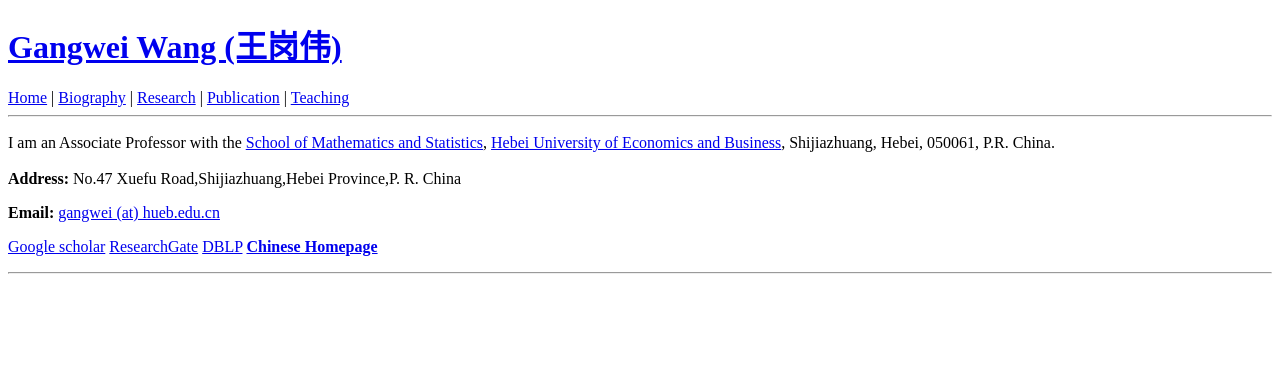
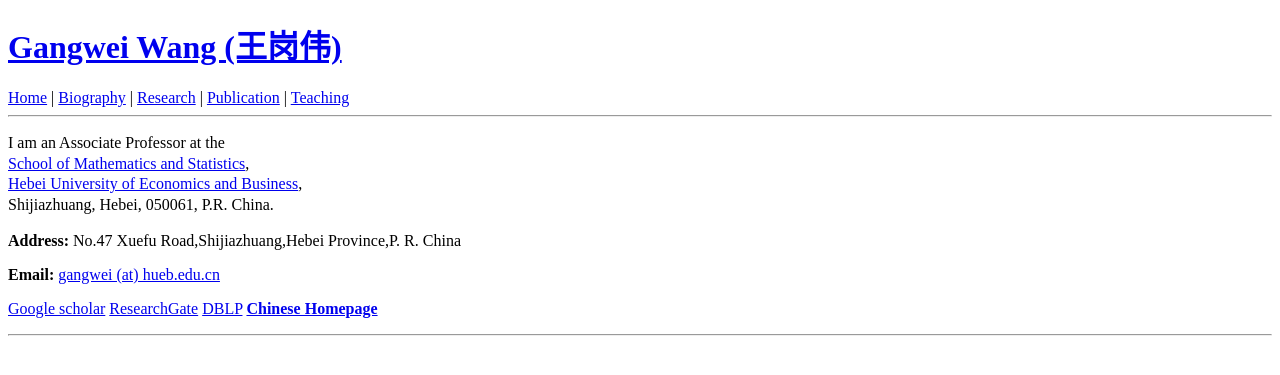
Before and after one commit to wanggangwei82/wanggangwei82.github.io, a Jekyll site: the page built from index.html, in a window 1280 px wide. Shown: the top 375 px of the page. Built offline with Jekyll 4.4.1, drawn with Linux system fonts in a browser that asks for light colours; the list of posts is cut into pages by our own code.

Commit message:
Update index.html

```diff
--- a/index.html
+++ b/index.html
@@ -4,9 +4,9 @@ layout: default
 
 <!-- wp:paragraph {"style":{"typography":{"lineHeight":"1.3"}}} -->
 <p style="line-height:1.3">
-     I am  an Associate Professor with the
-       <a href="https://st.hueb.edu.cn/">School of Mathematics and Statistics</a>,
-     <a href="https://www.hueb.edu.cn/">Hebei University of Economics and Business</a>,
+     I am  an Associate Professor at the <br>
+       <a href="https://st.hueb.edu.cn/">School of Mathematics and Statistics</a>, <br>
+     <a href="https://www.hueb.edu.cn/">Hebei University of Economics and Business</a>,  <br>
 Shijiazhuang, Hebei, 050061, P.R. China.<br />
 <!-- /wp:paragraph -->
 
```
